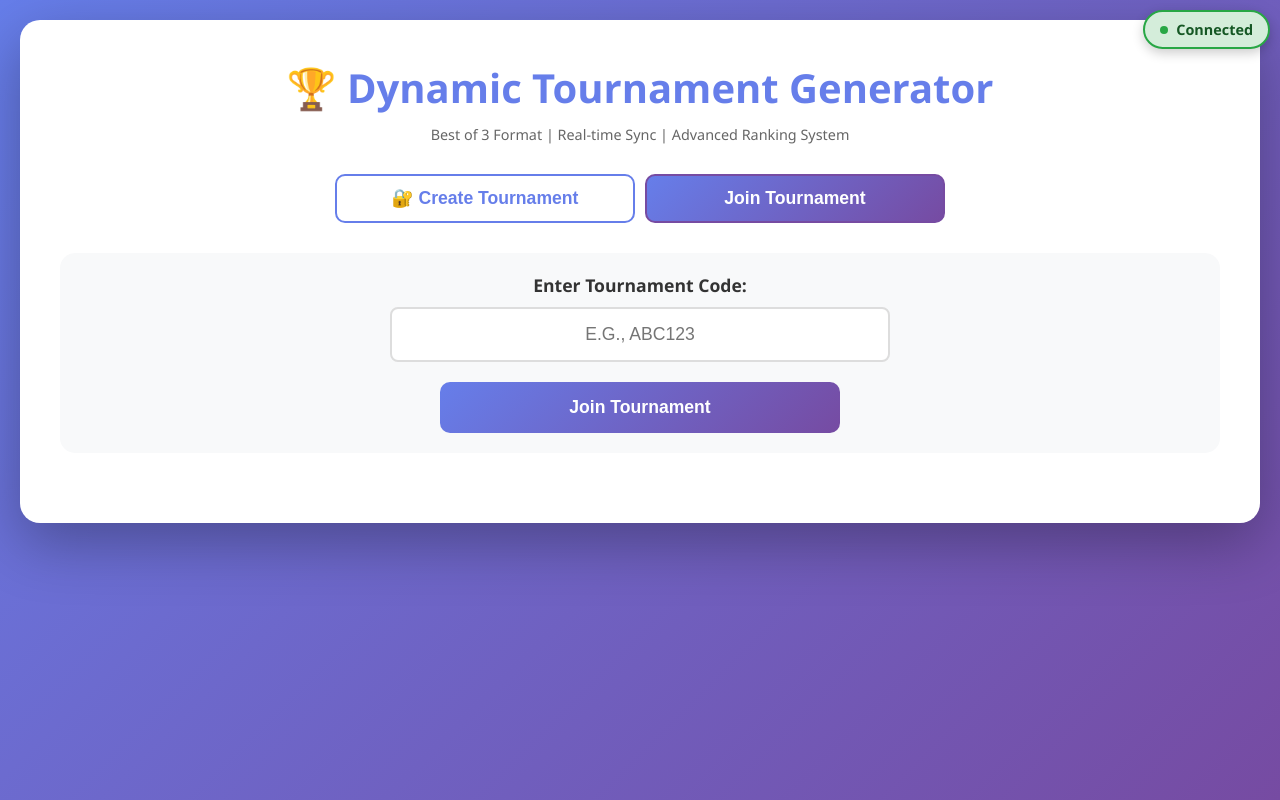
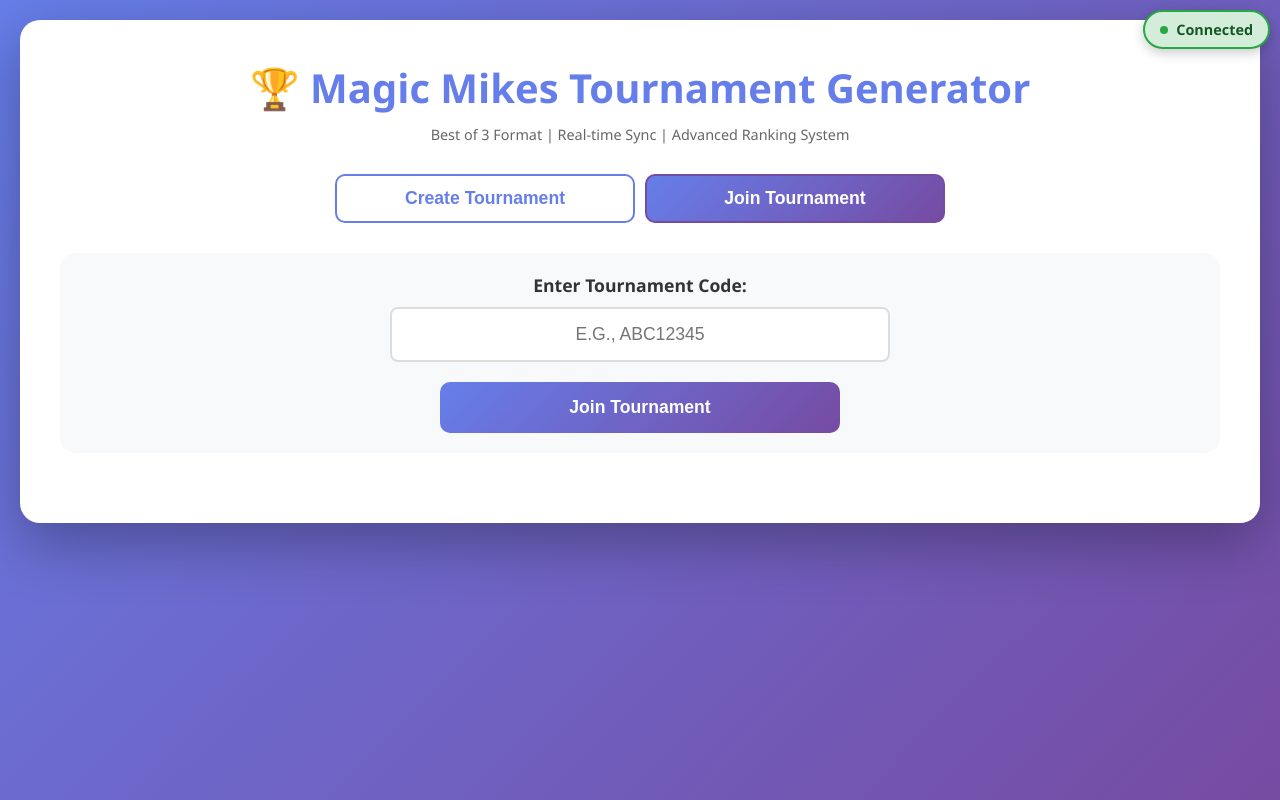
Before and after one commit to AndreyTodorov/magic, a plain HTML site: page index.html in a window 1280 px wide. Both pictures are taken after a click on the button "Join Tournament". Drawn offline with Linux system fonts and the light colour scheme; no server answers.

Commit message:
fix: update UI text and input placeholder, remove debug comments
- Renamed tournament title and adjusted button text.
- Updated placeholder for tournament code input.
- Removed unnecessary debug comments for Firebase App Check.

```diff
--- a/index.html
+++ b/index.html
@@ -948,14 +948,14 @@
 </div>
 
 <div class="container">
-  <h1>🏆 Dynamic Tournament Generator</h1>
+  <h1>🏆 Magic Mikes Tournament Generator</h1>
   <p class="subtitle">
     Best of 3 Format | Real-time Sync | Advanced Ranking System
   </p>
 
   <div class="mode-selector" id="modeSelector">
     <button class="mode-btn" onclick="selectMode('create')">
-      🔐 Create Tournament
+      Create Tournament
     </button>
     <button class="mode-btn" onclick="selectMode('join')">
       Join Tournament
@@ -970,7 +970,7 @@
         <input
                 type="text"
                 id="tournamentCode"
-                placeholder="e.g., ABC123"
+                placeholder="e.g., ABC12345"
                 maxlength="8"
                 minlength="8"
                 style="text-transform: uppercase"
@@ -1114,11 +1114,9 @@
     updateConnectionStatus(true);
 
     // Firebase App Check (protects access from non-verified clients)
-    // Replace with your reCAPTCHA v3 site key. In production, consider injecting via CI/CD.
     const APP_CHECK_SITE_KEY = window.APP_CHECK_SITE_KEY || '6LdJy_0rAAAAAB2qZf8gPmTGsKvHnTu3ANaKtOKC';
     try {
       // Set to a debug token string locally if you need to test without real challenges
-      // self.FIREBASE_APPCHECK_DEBUG_TOKEN = false; // e.g., 'DEBUG_TOKEN_STRING' during local testing
       const appCheck = firebase.appCheck();
       appCheck.activate(APP_CHECK_SITE_KEY, true); // true = auto-refresh
     } catch (e) {
```
